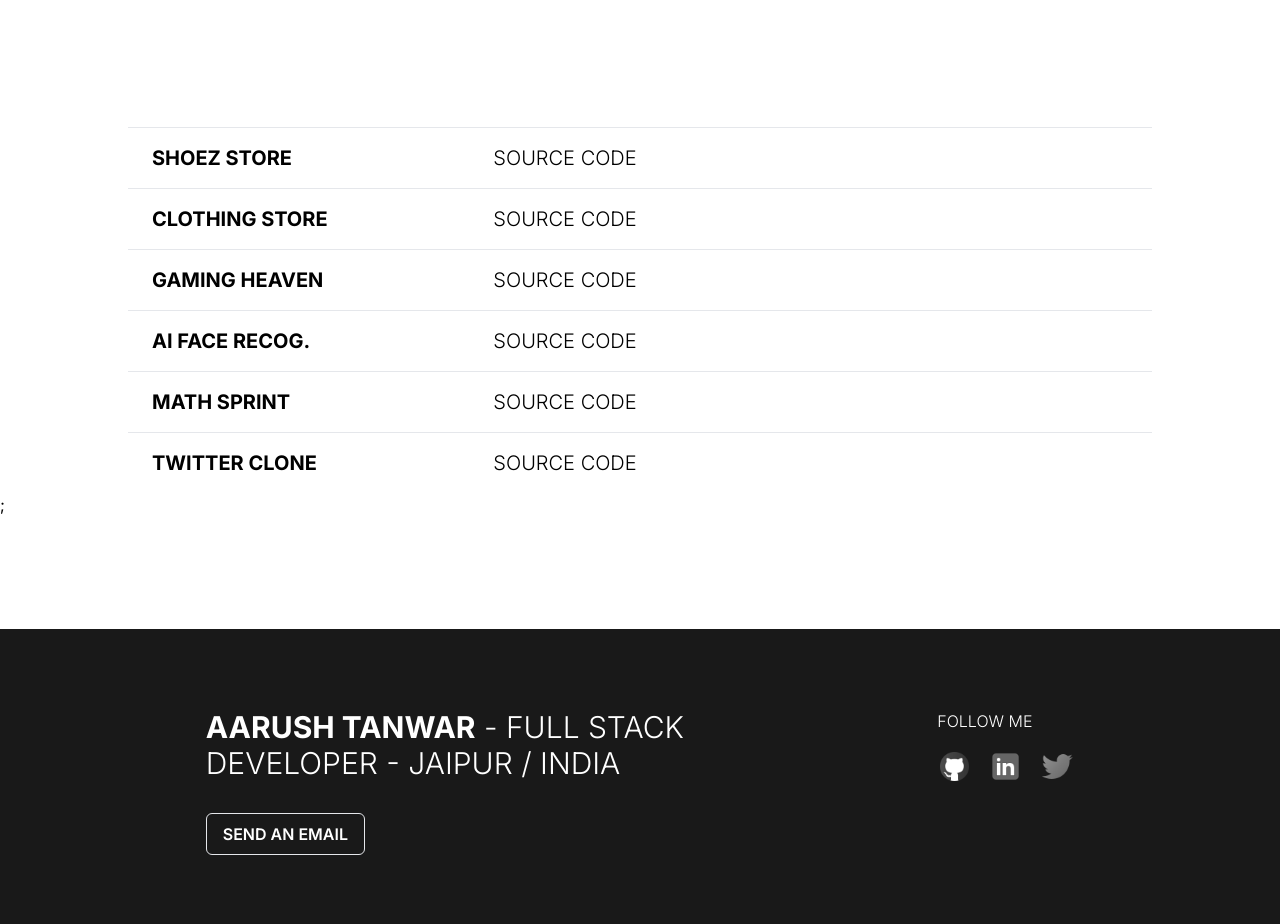
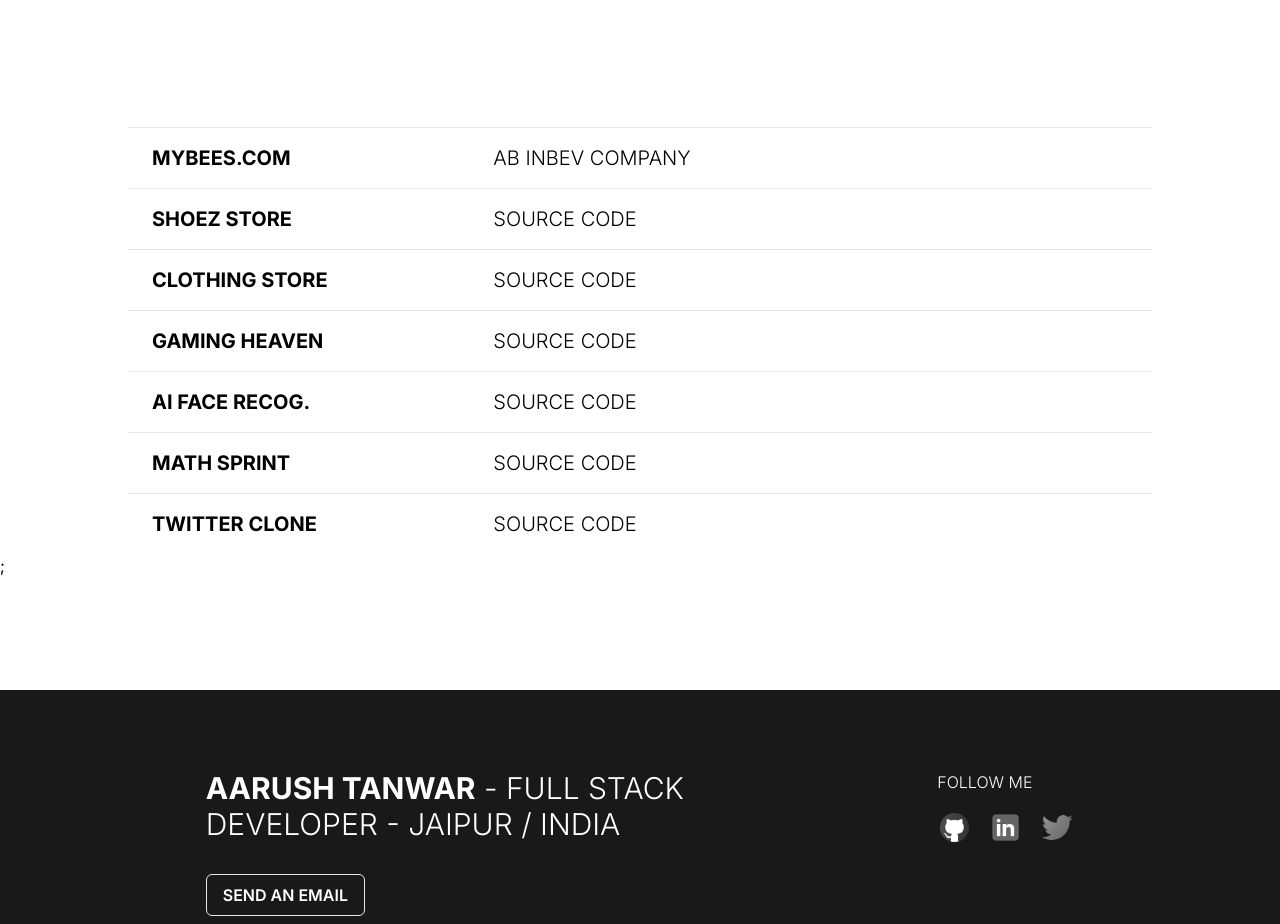
Before and after one commit to Thisisaarush/MyPortfolio, a Next.js app: page /projects in a window 1280 px wide. Shown: the part 807-1731 px from the top of the page. Built offline with nearby package versions, Linux system fonts and the light colour scheme.

Commit message:
added bees project

```diff
--- a/src/Components/ProjectsSection/ProjectsSection.tsx
+++ b/src/Components/ProjectsSection/ProjectsSection.tsx
@@ -3,14 +3,16 @@
 
 // images
 import shoe from "../../../public/shoe.jpg";
-import gaming from "../../../public/gaming.jpg";
+import bees from "../../../public/bees.png";
 import Image from "next/image";
 
 const ProjectsSection = () => {
   return (
     <div className="bg-black bg-opacity-90 text-white uppercase">
       <div className="flex flex-col sm:flex-row max-w-5xl m-auto gap-6 px-4 py-24">
-        <span className="w-1/4 text-gray-300 text-xl font-extralight">Achievements</span>
+        <span className="w-1/4 text-gray-300 text-xl font-extralight">
+          Achievements
+        </span>
 
         <div className="flex flex-col text-5xl md:text-7xl">
           <div>
@@ -56,12 +58,12 @@
 
         <div className="relative h-[800px] md:h-[1000px] sm:w-1/2 overflow-hidden">
           <Link
-            href="https://thisisaarush.github.io/GameHeaven/"
+            href="https://mybeesapp.com/"
             target="_blank"
             className="md:opacity-60 hover:opacity-100 transition-opacity duration-300 ease-in-out"
           >
             <Image
-              src={gaming}
+              src={bees}
               alt="project"
               fill
               style={{ objectFit: "cover", backgroundPosition: "center" }}
@@ -69,15 +71,13 @@
             />
           </Link>
           <div className="absolute bottom-0 py-8 left-1/2 -translate-x-1/2 flex flex-col justify-center items-center w-full">
-            <span className="font-bold text-2xl md:text-3xl">
-              Gaming Heaven
-            </span>
+            <span className="font-bold text-2xl md:text-3xl">My Bees</span>
             <Link
-              href="https://github.com/Thisisaarush/GameHeaven"
+              href="https://www.ab-inbev.com/"
               target="_blank"
               className="py-1 px-2 text-center font-extralight text-gray-300 hover:underline hover:underline-offset-4 md:text-lg"
             >
-              Source Code
+              AB InBev
             </Link>
           </div>
         </div>
--- a/src/pages/projects/index.tsx
+++ b/src/pages/projects/index.tsx
@@ -39,6 +39,22 @@
         </div>
 
         <div className="max-w-5xl m-auto mt-16 flex flex-col text-xl">
+          <Link
+            href="https://mybeesapp.com/"
+            target="_blank"
+            className="flex gap-4 border-t py-4 px-6 hover:bg-black hover:text-gray-100 transition-colors duration-300 ease-in-out"
+          >
+            <span className="font-bold w-1/2 md:w-1/3">MyBees.com</span>
+            <div>
+              <Link
+                href="https://www.ab-inbev.com/"
+                target="_blank"
+                className="font-extralight hover:underline hover:underline-offset-4"
+              >
+                Ab Inbev Company
+              </Link>
+            </div>
+          </Link>
           <Link
             href="https://shoez-store.vercel.app/"
             target="_blank"
```
Also changed, not shown: public/bees.png (added), public/gaming.jpg (deleted).
